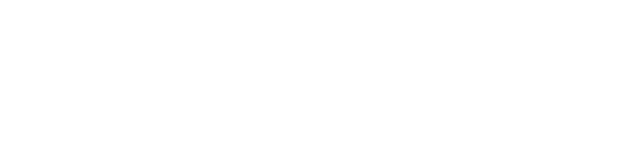
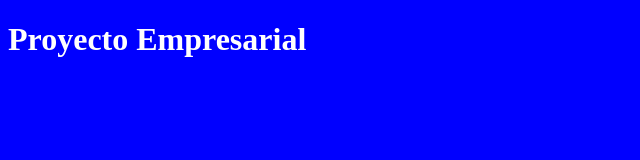
Before and after one commit to gantoniob23/CursoGIT, a plain HTML site: page index.html in a window 1280 px wide. Shown: the whole page, without its empty margins (0-640 px from the left). Drawn offline with Linux system fonts and the light colour scheme.

Commit message:
Fondo y color fuente

```diff
--- /dev/null
+++ b/css/estilos.css
@@ -0,0 +1,4 @@
+body {
+    background-color: #00F;
+    color: white;
+}
--- a/index.html
+++ b/index.html
@@ -5,8 +5,11 @@
 <head>
     <meta charset="utf-8">
     <title>Documento</title>
+    <link href="css/estilos.css" rel="stylesheet" type="text/css">
 </head>
 
-<body></body>
+<body>
+    <h1>Proyecto Empresarial</h1>
+</body>
 
 </html>
```
Also changed, not shown: js/javascript.js (added).
